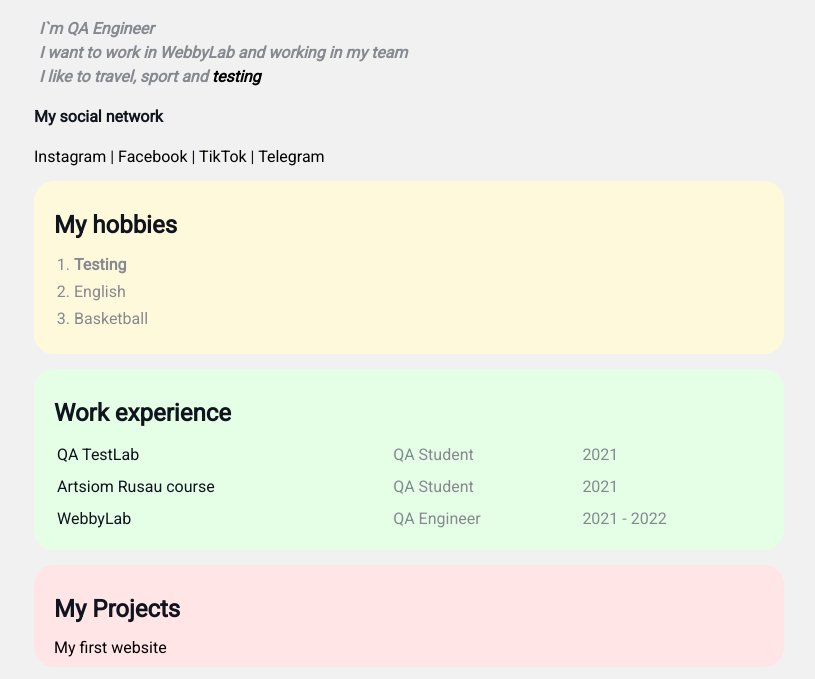
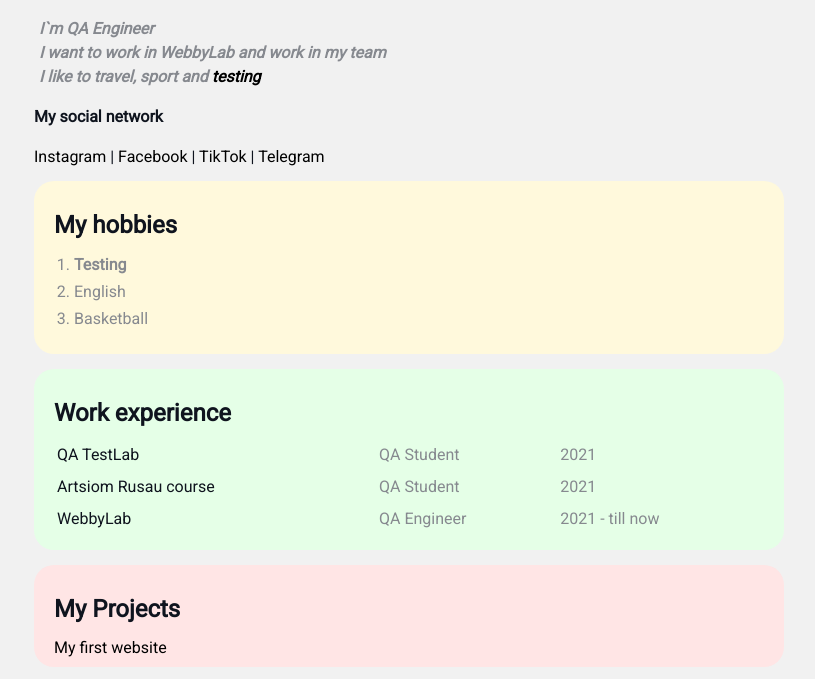
Before and after one commit to agladyshko1/CV_Gladishko_Andriy, a plain HTML site: page index.html in a window 1280 px wide. Shown: the part 321-1000 px from the top of the page, without its empty margins (231-1046 px from the left). Drawn offline with Linux system fonts and the light colour scheme.

Commit message:
commit 5

```diff
--- a/index.html
+++ b/index.html
@@ -12,7 +12,7 @@
             <img src="avatar.jpg" alt="My Photo" class="avatar" />
             <h1>Andriy Gladishko</h1>
             <p>I`m QA Engineer</p>
-            <p>I want to work in WebbyLab and working in my team</p>
+            <p>I want to work in WebbyLab and work in my team</p>
             <p>I like to travel, sport and <strong><a href="https://training.qatestlab.com/" target="_blank">
                         testing</a></strong></p>
 
@@ -49,7 +49,7 @@
                 <tr>
                     <td>WebbyLab</td>
                     <td>QA Engineer</td>
-                    <td>2021 - 2022</td>
+                    <td>2021 - till now</td>
                 </tr>
             </table>
         </div>
```
